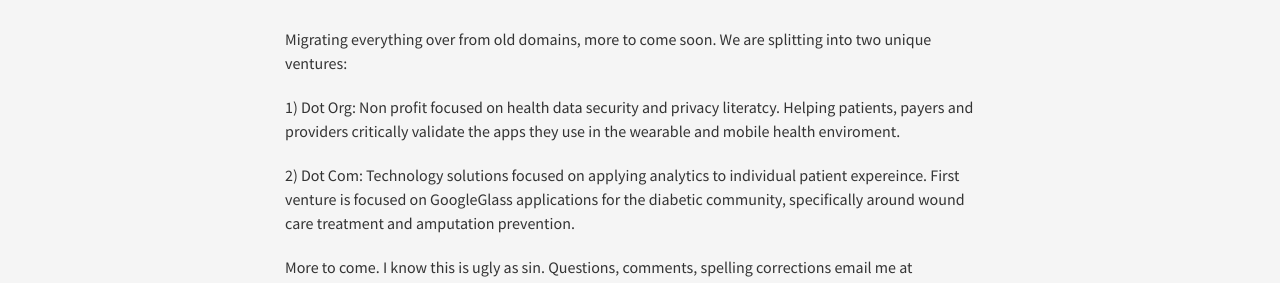
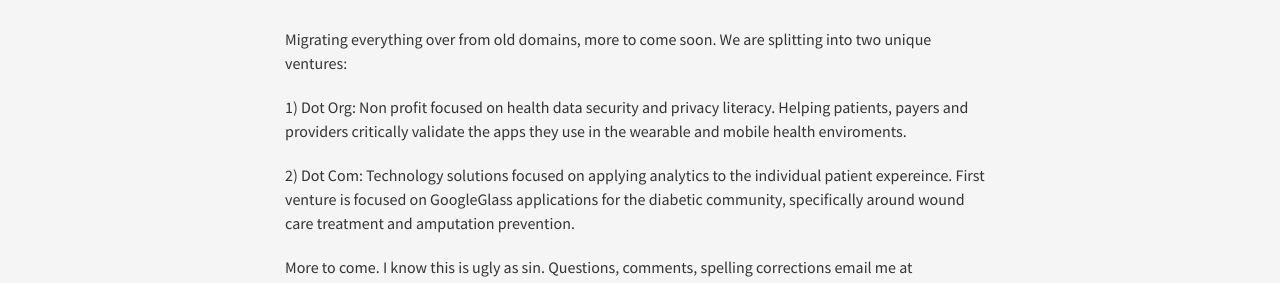
Before and after one commit to laurenstill/doxnosis, a Jekyll site: the page built from _posts/2014-03-07-demo-post.md, in a window 1280 px wide. Shown: the part 209-492 px from the top of the page. Built offline with Jekyll 4.4.1, drawn with Linux system fonts in a browser that asks for light colours; nearby versions of some CDN libraries; Markdown is read by kramdown in place of the engine named in the settings.

Commit message:
Update 2014-03-07-demo-post.md

```diff
--- a/_posts/2014-03-07-demo-post.md
+++ b/_posts/2014-03-07-demo-post.md
@@ -4,8 +4,8 @@ title: Hello World
 ---
 Migrating everything over from old domains, more to come soon.  We are splitting into two unique ventures:
 
-1) Dot Org:  Non profit focused on health data security and privacy literatcy.  Helping patients, payers and providers critically validate the apps they use in the wearable and mobile health enviroment.
+1) Dot Org:  Non profit focused on health data security and privacy literacy.  Helping patients, payers and providers critically validate the apps they use in the wearable and mobile health enviroments.
 
-2) Dot Com:  Technology solutions focused on applying analytics to individual patient expereince.  First venture is focused on GoogleGlass applications for the diabetic community, specifically around wound care treatment and amputation prevention.
+2) Dot Com:  Technology solutions focused on applying analytics to the individual patient expereince.  First venture is focused on GoogleGlass applications for the diabetic community, specifically around wound care treatment and amputation prevention.
 
 More to come.  I know this is ugly as sin.  Questions, comments, spelling corrections email me at hello@laurencstill.com
```
